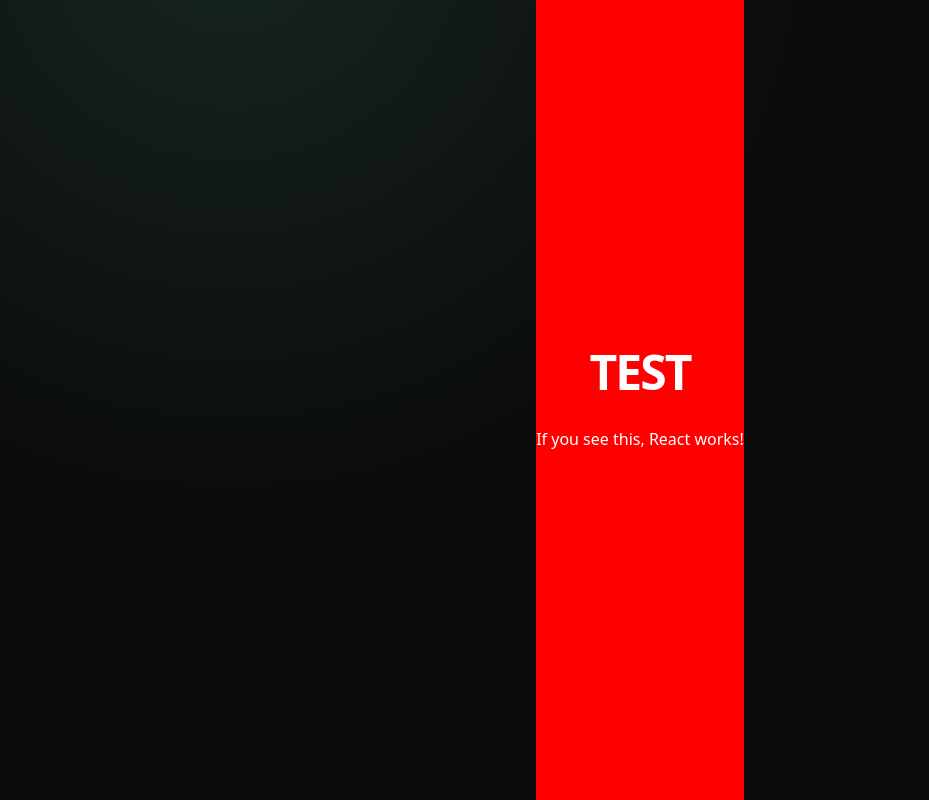
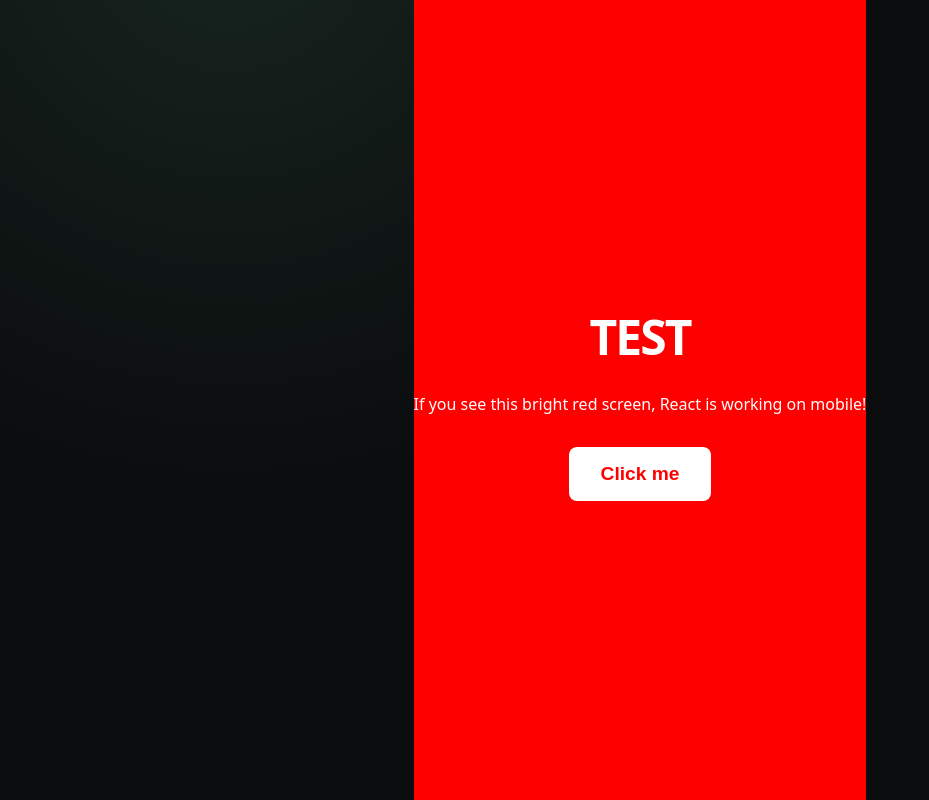
Before and after one commit to Exodi-dio/formatscope, a React (Vite) app in the folder apps/web/: page / in a window 1280 px wide. Shown: the whole page, without its empty margins (0-929 px from the left). Built offline with nearby package versions, Linux system fonts and the light colour scheme.

Commit message:
bright RED test app

```diff
--- a/apps/web/src/App.tsx
+++ b/apps/web/src/App.tsx
@@ -12,8 +12,27 @@
         fontFamily: "system-ui, sans-serif",
       }}
     >
-      <h1 style={{ fontSize: "3rem" }}>TEST</h1>
-      <p>If you see this, React works!</p>
+      <h1 style={{ fontSize: "3rem", marginBottom: "1rem" }}>TEST</h1>
+      <p style={{ color: "#ffffff", marginBottom: "2rem" }}>
+        If you see this bright red screen, React is working on mobile!
+      </p>
+      <button
+        onClick={() => {
+          alert("React click works!");
+        }}
+        style={{
+          padding: "1rem 2rem",
+          background: "#ffffff",
+          color: "#ff0000",
+          border: "none",
+          borderRadius: "8px",
+          fontWeight: "bold",
+          cursor: "pointer",
+          fontSize: "1.2rem",
+        }}
+      >
+        Click me
+      </button>
     </div>
   );
 }
```
